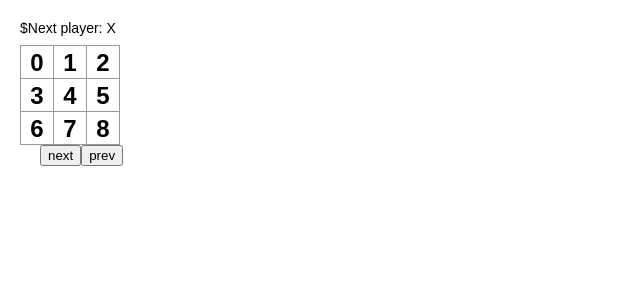
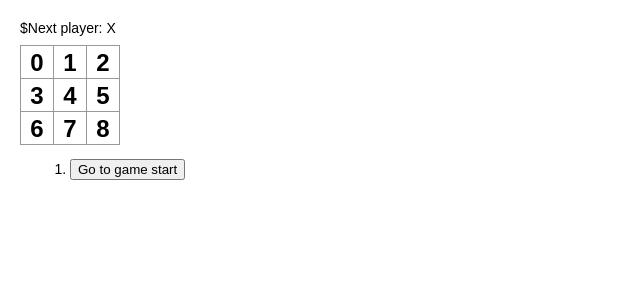
Before and after one commit to geunheejung/tic_tac_toe, a React (Create React App) app: page / in a window 1280 px wide. Shown: the top 300 px of the page, without its empty margins (0-640 px from the left). Built offline with nearby package versions, Linux system fonts and the light colour scheme.

Commit message:
prev, next 버튼 방식 -> 각 step 트래킹 하는 방식으로 변경.

```diff
--- a/src/componets/Game.jsx
+++ b/src/componets/Game.jsx
@@ -14,27 +14,22 @@ class Game extends React.Component {
         }
       ],
       xIsNext: true,
-      sequence: 0,
+      step: 0,
     }
   }
   getNextTxt = () => this.state.xIsNext ? 'X' : 'O';
 
   getCurrent = () => {
-    const { history, sequence } = this.state;
-    return _cloneDeep(history[sequence]);
+    const { history, step } = this.state;
+    return _cloneDeep(history[step]);
   }
 
-  setSequence = (isIncrease) => {
-    const { sequence, history } = this.state;
-    const isFinsh = sequence >= history.length - 1;
-
-    if (sequence < 0 || isFinsh && isIncrease) return;
-
-    this.setState({ sequence: isIncrease ? sequence + 1 : sequence - 1 });
+  jumpTo = step => {
+    this.setState({ step });
   }
 
   handleClick = (i) => {
-    const { xIsNext, history, sequence } = this.state;
+    const { xIsNext, history, step } = this.state;
     const squares = this.getCurrent().squares;
 
     if (calculateWinner(squares) || squares[i]) return;
@@ -48,22 +43,28 @@ class Game extends React.Component {
           squares
         }
       ],
+      step: step  + 1,
       xIsNext: !xIsNext,
-      sequence: sequence + 1,
     });
   }
 
-  handleSequence = (isNext) => {
-    this.setSequence(isNext);
-  }
-
   render() {
-    const { xIsNext } = this.state;
+    const { xIsNext, history } = this.state;
     const { squares } = this.getCurrent();
     const winner = calculateWinner(squares);
     const status = !!winner
       ? `Winner: ${winner}`
       : `Next player: ${this.getNextTxt()}`;
+
+    const moves = history.map((step, move) => {
+      const desc = move ? `Go to move #${move}` : `Go to game start`;
+
+      return (
+        <li>
+          <button onClick={() => this.jumpTo(move)}>{desc}</button>
+        </li>
+      )
+    });
 
     return (
       <div className="game">
@@ -76,11 +77,7 @@ class Game extends React.Component {
           />
         </div>
         <div className="game-info">
-          <div>
-            <button onClick={() => this.handleSequence(true)}>next</button>
-            <button onClick={() => this.handleSequence(false)}>prev</button>
-          </div>
-          <ol>{/* TODO */}</ol>
+          <ol>{moves}</ol>
         </div>
       </div>
     );
```
